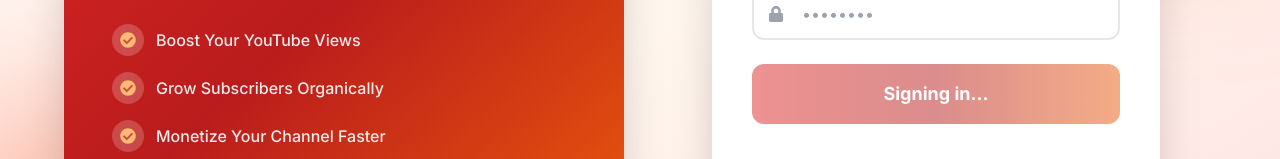
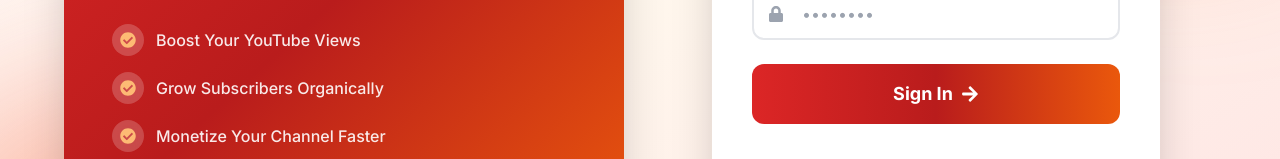
Before and after one commit to tubebirdspromotion-spec/tubebirds, a React (Vite) app in the folder client/: page /login in a window 1280 px wide. Shown: the part 489-648 px from the top of the page. Built offline with nearby package versions, Linux system fonts and the light colour scheme; no server answers.

Commit message:
Fix: Loading state issue on login/register pages - use local state instead of global

```diff
--- a/client/src/pages/Login.jsx
+++ b/client/src/pages/Login.jsx
@@ -8,12 +8,13 @@
 
 const Login = () => {
   const [formData, setFormData] = useState({ email: '', password: '' })
-  const { loading } = useSelector((state) => state.auth)
+  const [isSubmitting, setIsSubmitting] = useState(false)
   const dispatch = useDispatch()
   const navigate = useNavigate()
 
   const handleSubmit = async (e) => {
     e.preventDefault()
+    setIsSubmitting(true)
     try {
       const result = await dispatch(login(formData)).unwrap()
       toast.success('Login successful!')
@@ -27,6 +28,8 @@
       }
     } catch (error) {
       toast.error(error || 'Login failed')
+    } finally {
+      setIsSubmitting(false)
     }
   }
 
@@ -193,10 +196,10 @@
                   whileHover={{ scale: 1.02 }}
                   whileTap={{ scale: 0.98 }}
                   type="submit"
-                  disabled={loading}
+                  disabled={isSubmitting}
                   className="w-full bg-gradient-to-r from-red-600 via-red-700 to-orange-600 text-white py-4 rounded-xl font-bold text-lg hover:shadow-xl transition-all duration-300 disabled:opacity-50 disabled:cursor-not-allowed flex items-center justify-center gap-2"
                 >
-                  {loading ? (
+                  {isSubmitting ? (
                     'Signing in...'
                   ) : (
                     <>
--- a/client/src/pages/Register.jsx
+++ b/client/src/pages/Register.jsx
@@ -18,8 +18,8 @@
     isValid: null,
     message: ''
   })
+  const [isSubmitting, setIsSubmitting] = useState(false)
 
-  const { loading } = useSelector((state) => state.auth)
   const dispatch = useDispatch()
   const navigate = useNavigate()
 
@@ -86,11 +86,14 @@
     }
 
     try {
+      setIsSubmitting(true)
       await dispatch(registerUser(formData)).unwrap()
       toast.success('Registration successful! Welcome to TubeBirds!')
       navigate('/')
     } catch (error) {
       toast.error(error || 'Registration failed')
+    } finally {
+      setIsSubmitting(false)
     }
   }
 
@@ -348,10 +351,10 @@
                   whileHover={{ scale: 1.02 }}
                   whileTap={{ scale: 0.98 }}
                   type="submit"
-                  disabled={loading || !emailValidation.isValid}
+                  disabled={isSubmitting || !emailValidation.isValid}
                   className="w-full bg-gradient-to-r from-orange-600 via-red-600 to-red-700 text-white py-4 rounded-xl font-bold text-lg hover:shadow-xl transition-all duration-300 disabled:opacity-50 disabled:cursor-not-allowed flex items-center justify-center gap-2"
                 >
-                  {loading ? (
+                  {isSubmitting ? (
                     'Creating Account...'
                   ) : (
                     <>
```
